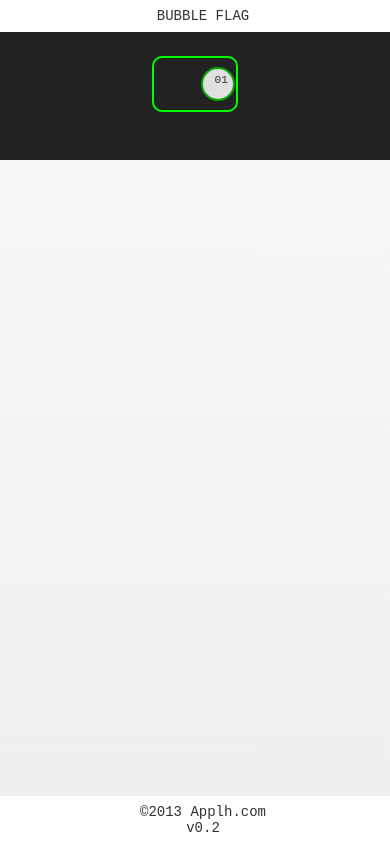
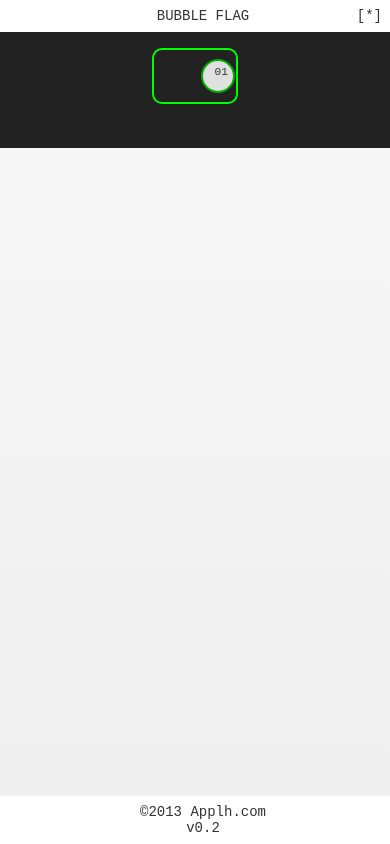
Before and after one commit to applh/bubbleflag, a plain HTML site: page index.html in a window 390 px wide. Drawn offline with Linux system fonts and the light colour scheme; some packages are replaced by stand-ins of ours.

Commit message:
debug ipad top padding on grid update
* add menu button

```diff
--- a/index.html
+++ b/index.html
@@ -19,7 +19,7 @@
 }
 table {
    padding:8px;
-   border-spacing:8px;
+   border-spacing:4px;
 }
 table td {
    width:80px;
@@ -57,6 +57,13 @@ td.sel {
    padding:32px;
    background-color:#222222;
 }
+
+.menu {
+   position:fixed;
+   top:8px;
+   right:8px;
+}
+
 .index {
    border:2px #00aa00 solid;
    border-radius: 20px;
@@ -98,6 +105,7 @@ BB.jinit=function(){
    $(".footer").append('<div class="version">');
    $(".version").html(BB.version);
 
+   $(".menu").tap(BB.act_menu);
 };
 
 $(BB.jinit);
@@ -116,7 +124,7 @@ BB.grid_init=function() {
 BB.grid_reset=function(c, r) {
    BB.grid_cols=c;
    BB.grid_rows=r;
-   $("table.grid tbody").html("");
+   $("tbody.gridbody").html("");
 
    BB.grid_init();
 
@@ -161,13 +169,18 @@ BB.act_index=function(evt) {
    evt.stopPropagation();
 };
 
+BB.act_menu=function(evt) {
+   var text=$("table.grid").html();
+   alert(text);
+};
 
    </script>
 </head>
 <body>
 <div class="page" data-role="page">
  <div class="header">
-BUBBLE FLAG
+ <div class="title">BUBBLE FLAG</div>
+ <div class="menu">[*]</div>
  </div>
 
  <div class="footer">
```
